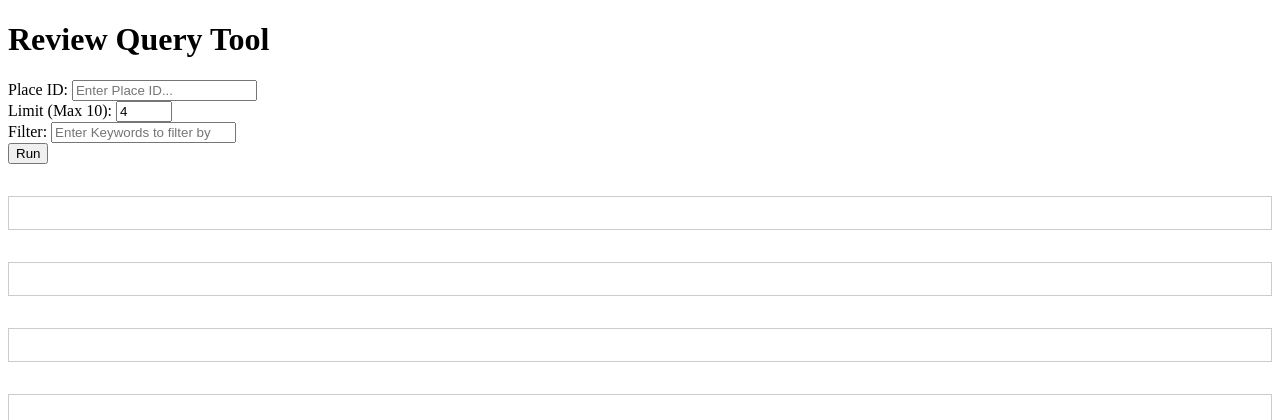
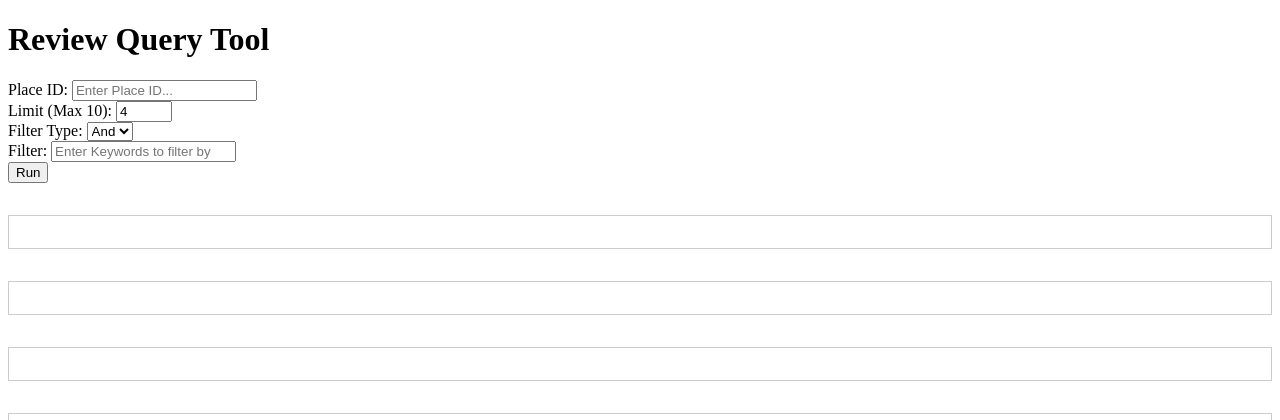
Before and after one commit to RoyalAlexander/ReviewsReportCard, a Flask app: page / in a window 1280 px wide. Shown: the top 420 px of the page. Run offline with Flask 2, Linux system fonts and the light colour scheme.

Commit message:
Added Add/Or Filtering

```diff
--- a/app.py
+++ b/app.py
@@ -1,6 +1,5 @@
 from flask import Flask, request, jsonify, render_template
 from outscraper import ApiClient
-from bs4 import BeautifulSoup
 import os
 
 # Replace 'YOUR_API_KEY' with your actual API key
@@ -17,31 +16,63 @@ def get_reviews():
     # Get input data from the POST request
     place_id = request.form.get('place_id')
     limit = request.form.get('limit')
+    filter_type = request.form.get('filter_type')
     filter = request.form.get('filter')
+
 
     try:
         # Initialize the Outscraper API client
         api_client = ApiClient(api_key=API_KEY)
 
-        # Use the library to fetch Google Maps reviews
-        results = api_client.google_maps_reviews(place_id, reviews_limit=int(limit), reviews_query= filter)
-        print(results)
-        review_data = results[0]['reviews_data']
+        filter_terms = [term.strip() for term in filter.split(",")]
+
+        all_filtered_terms = []
+
+        if filter_type == "and":
+            results = api_client.google_maps_reviews(place_id, reviews_limit=int(limit), reviews_query=filter)
+            review_data = results[0]['reviews_data']
+            filtered_reviews = [review for review in review_data if all(term.lower() in review['review_text'].lower() for term in filter_terms)]
+            all_filtered_terms.extend(filtered_reviews)
+
+        elif filter_type == "or":
+            all_filtered_terms = []  # Initialize the list to store all filtered reviews
+            limit_remaining = int(limit)  # Initialize the remaining limit
+
+            for term in filter_terms:
+                if limit_remaining <= 0:
+                    break  # If the limit is reached, exit the loop
+
+                results = api_client.google_maps_reviews(place_id, reviews_limit=limit_remaining, reviews_query=term)
+                review_data = results[0]['reviews_data']
+
+                # Filter reviews for the current term
+                filtered_reviews = [review for review in review_data if term.lower() in review['review_text'].lower()]
+
+                # Calculate how many reviews can be added from this term
+                reviews_to_add = min(len(filtered_reviews), limit_remaining)
+
+                # Add the reviews to the accumulation list
+                all_filtered_terms.extend(filtered_reviews[:reviews_to_add])
+
+                # Update the remaining limit
+                limit_remaining -= reviews_to_add
+
         venue_name = results[0]['name']
         reviews_rating = results[0]['rating']
-        review_data = results[0]['reviews_data']
+
 
         total_rating = sum([review['review_rating'] for review in review_data])
         avg_rating = total_rating / len(review_data) if review_data else 0
 
         # Return the parsed data as JSON
-        return jsonify({"rating": reviews_rating, "avg_rating": avg_rating, "name": venue_name, "reviews": review_data})
+        return jsonify({"rating": reviews_rating, "avg_rating": avg_rating, "name": venue_name, "reviews": all_filtered_terms})
+
 
 
     except Exception as e:
-        # Handle API request errors here
-        error_message = str(e)
-        return jsonify({'error': error_message}), 500  # Return a 500 Internal Server Error status
+     error_message = str(e)
+     return jsonify({'error': error_message}), 500  # Return a 500 Internal Server Error status
+
 
 if __name__ == '__main__':
     app.run(debug=True)
--- a/templates/index.html
+++ b/templates/index.html
@@ -16,7 +16,12 @@
             <label for="limit">Limit (Max 10):</label>
             <input type="number" id="limit" name="limit" min="1" max="30" value="4">
             <br>
-
+            <label for="filterType">Filter Type:</label>
+                <select id="filterType" name="filter_type">
+                <option value="and">And</option>
+                <option value="or">Or</option>
+                </select>
+            <br>
             <label for="filter">Filter:</label>
             <input type="text" id="filter" name="filter" placeholder="Enter Keywords to filter by">
             <br>
@@ -45,6 +50,7 @@
             // Get form data
             const placeId = document.getElementById("placeId").value;
             const limit = document.getElementById("limit").value;
+            const filterType = document.getElementById("filterType").value;  // Get the filter type
 
             // Send a POST request to the server
             fetch("/", {
@@ -52,8 +58,9 @@
                 body: new URLSearchParams({
                     "place_id": placeId,
                     "limit": limit,
-                    "filter": document.getElementById("filter").value}),
-
+                    "filter": document.getElementById("filter").value,
+                    "filter_type": filterType  // Send the filter type
+                }),
                 headers: {
                     "Content-Type": "application/x-www-form-urlencoded"
                 }
```
